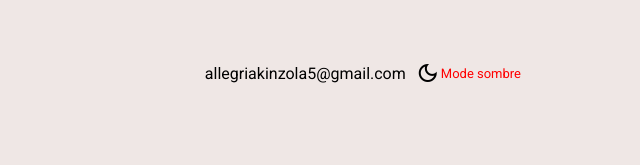
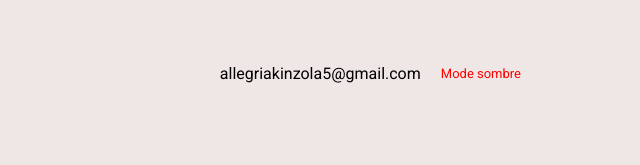
Before and after one commit to allegria25/portfolio, a plain HTML site: page index.html in a window 1280 px wide. Shown: the top 165 px of the page, 621-1261 px from the left. Drawn offline with nearby package versions, Linux system fonts and the light colour scheme.

Commit message:
cinquième commit

```diff
--- a/index.html
+++ b/index.html
@@ -22,9 +22,7 @@
         <div>
             <ul>
                 <li><a href="mailto:allegriakinzola5@gmail.com" target="_blank">allegriakinzola5@gmail.com</a></li>
-                <span class="material-symbols-outlined">
-                    dark_mode
-                    </span>
+
                 <li id="dark-light-mode" onclick="changeDarkMode()">Mode sombre</li>
 
             </ul>
--- a/style.css
+++ b/style.css
@@ -45,12 +45,9 @@ nav ul li{
 nav ul #dark-light-mode{
     color: red;
     font-size: 13px;
-    margin-left: 20px;
+
 }
 
-nav ul span{
-    width: 5px;
-}
 
 
 nav ul li a {
```
